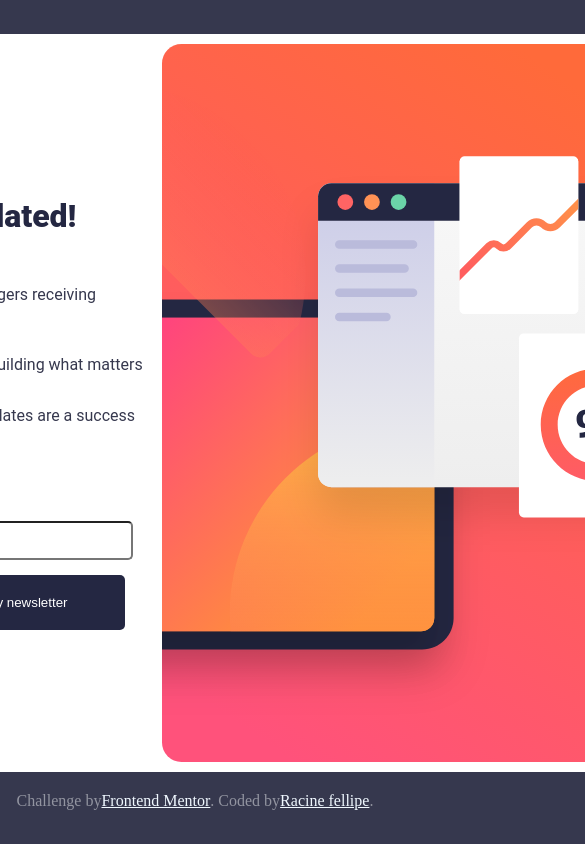
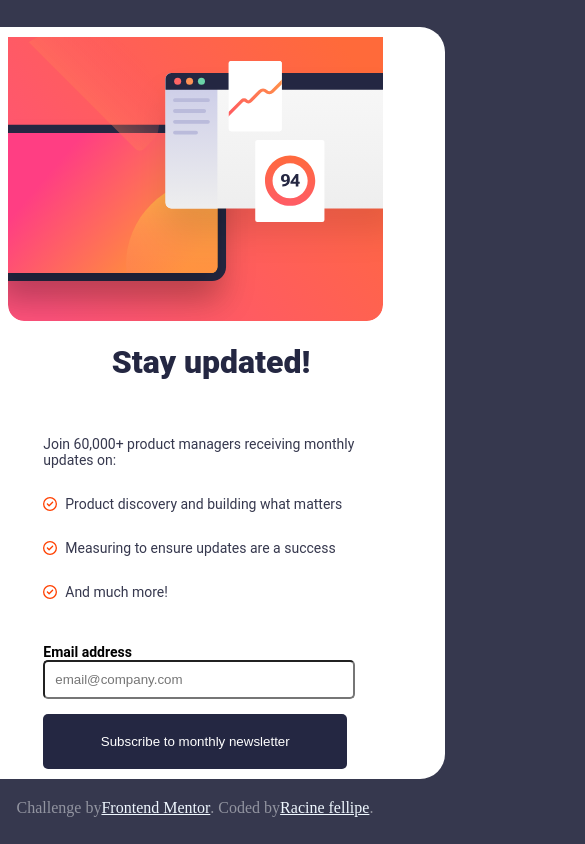
Before and after one commit to racinefe/formulario-inscricao, a React (Vite) app: page / in a window 390 px wide. Shown: the top 844 px of the page, 585 px wide, since content can reach past the window. Built offline with nearby package versions, Linux system fonts and the light colour scheme.

Commit message:
criando responsividade

```diff
--- a/src/componentes/Email/style.css
+++ b/src/componentes/Email/style.css
@@ -3,6 +3,8 @@
     font-weight: bold;
     color: #000;
     margin-top: 10px;
+    margin-left: 2rem;
+    width: 80%;
 
 
   }
--- a/src/componentes/Form/index.jsx
+++ b/src/componentes/Form/index.jsx
@@ -2,6 +2,8 @@ import EmailField from "../Email";
 import FormImage from "../FormImage";
 import FormParagraph from "../Paragraph";
 import FormTitle from "../Titulo";
+
+
 import "./style.css";
 
 
@@ -16,7 +18,7 @@ function Form() {
           <FormParagraph />
           <EmailField />
         </div>
-        <FormImage />
+       <div className="img"> <FormImage /></div>
       </form>
 
   );
--- a/src/componentes/Form/style.css
+++ b/src/componentes/Form/style.css
@@ -9,12 +9,31 @@
   background-color: hsl(0, 0%, 100%);
 }
 .container {
+  display: grid;
+  grid-template-columns: repeat(1, 1fr);
+  grid-gap: 20px;
+}
+
+@media (max-width: 768px) {
+  /* Seus estilos para telas pequenas aqui */
+  .form {
+    display: flex;
+    flex-direction: column-reverse;
+    justify-content: center;
+    align-items: center;
+    font-size: 14px;
+    width: 30rem;
+  }
+  .img img {
+  height: 100%;
   display: flex;
-  flex-direction: column;
   justify-content: center;
   align-items: center;
-  margin-left: 3rem;
-  text-align: left;
-  padding: 10px;
-
+  }
+  .container {
+    display: flex;
+    flex-direction: column;
+    justify-content: center;
+    align-items: center;
+  }
 }
--- a/src/componentes/FormImage/index.jsx
+++ b/src/componentes/FormImage/index.jsx
@@ -1,10 +1,36 @@
-import formImage from '../FormImage/illustration-sign-up-desktop.svg';
+import { useState,useEffect } from 'react';
+import formImage1 from '../FormImage/illustration-sign-up-desktop.svg';
+import formImage2 from '../FormImage/illustration-sign-up-mobile.svg'
 import '../FormImage/style.css';
 
+
+
+
 function FormImage() {
+  const [imageSrc, setImageSrc] = useState(formImage1);
+
+  useEffect(() => {
+    function handleResize() {
+      if (window.innerWidth <= 798) {
+        setImageSrc(formImage2);
+      }else {
+        setImageSrc(formImage1);
+      }
+    }
+    window.addEventListener('resize', handleResize);
+
+    handleResize();
+
+    return () => {
+      window.removeEventListener('resize', handleResize);
+    };
+  },[]);
+
   return (
-    <img src={formImage} alt="formImage" className="form-image" />
-  )
+    <div className="form-image">
+      <img id="formImage" src={imageSrc} alt="Form Image" />
+    </div>
+  );
 }
 
 export default FormImage
--- a/src/componentes/FormImage/style.css
+++ b/src/componentes/FormImage/style.css
@@ -1,6 +1,5 @@
-.form-image {
+#formImage {
     position: relative;
     top: 0;
-    width: 100vh;
-    height: 85vh;
+    height: 100%;
 }
--- a/src/componentes/Paragraph/style.css
+++ b/src/componentes/Paragraph/style.css
@@ -4,6 +4,8 @@
     display: flex;
     flex-direction: column;
     color: hsl(235, 18%, 26%);
+    margin-left: 2rem;
+    width: 80%;
   }
 
   .paragraph-container {
--- a/src/componentes/Titulo/style.css
+++ b/src/componentes/Titulo/style.css
@@ -1,9 +1,10 @@
 .titulo {
   text-align: center;
   font-family: 'Roboto', sans-serif;
-  width: 350px;
-  height: 50px;
+  margin-left: 2rem;
+  width: 80%;
   font-weight: 900;
+  font-size: 2rem;
 
   color:  hsl(234, 29%, 20%);
 
--- a/src/main.jsx
+++ b/src/main.jsx
@@ -1,7 +1,7 @@
 import React from 'react'
 import ReactDOM from 'react-dom/client'
 import Form from './componentes/Form/index'
-import './index.css'
+import './main.css'
 import FrontendMentor from './componentes/Attributions'
 
 ReactDOM.createRoot(document.getElementById('root')).render(
```
Also changed, not shown: src/componentes/FormImage/illustration-sign-up-mobile.svg (renamed from src/assets/images/illustration-sign-up-mobile.svg), src/main.css (renamed from src/index.css).
